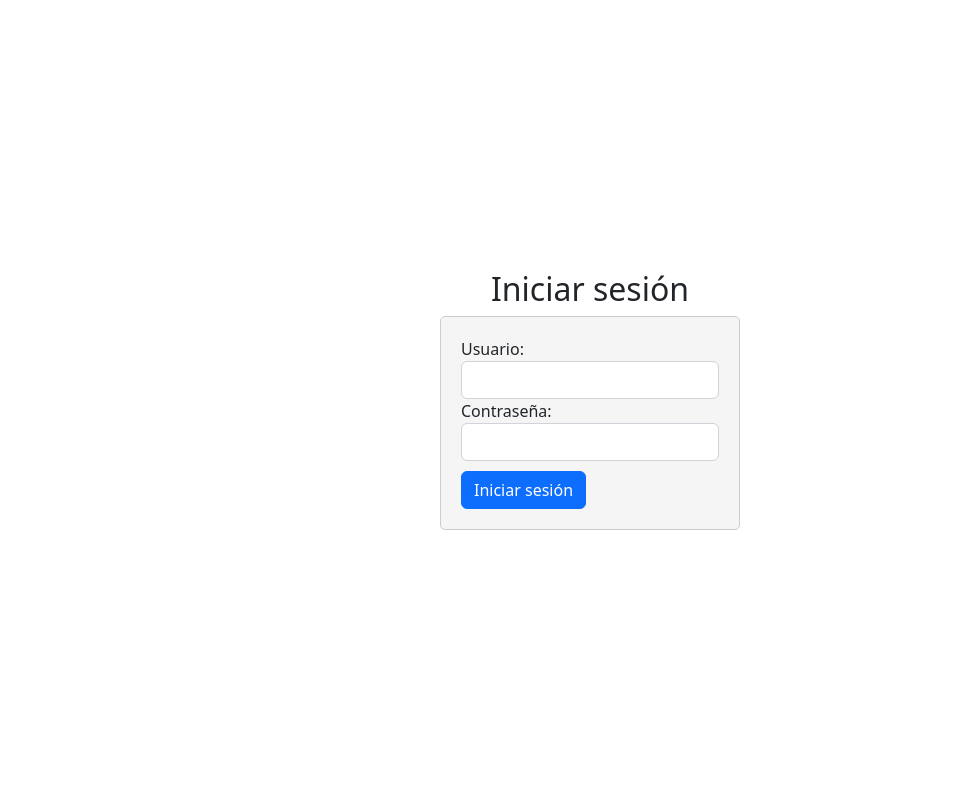
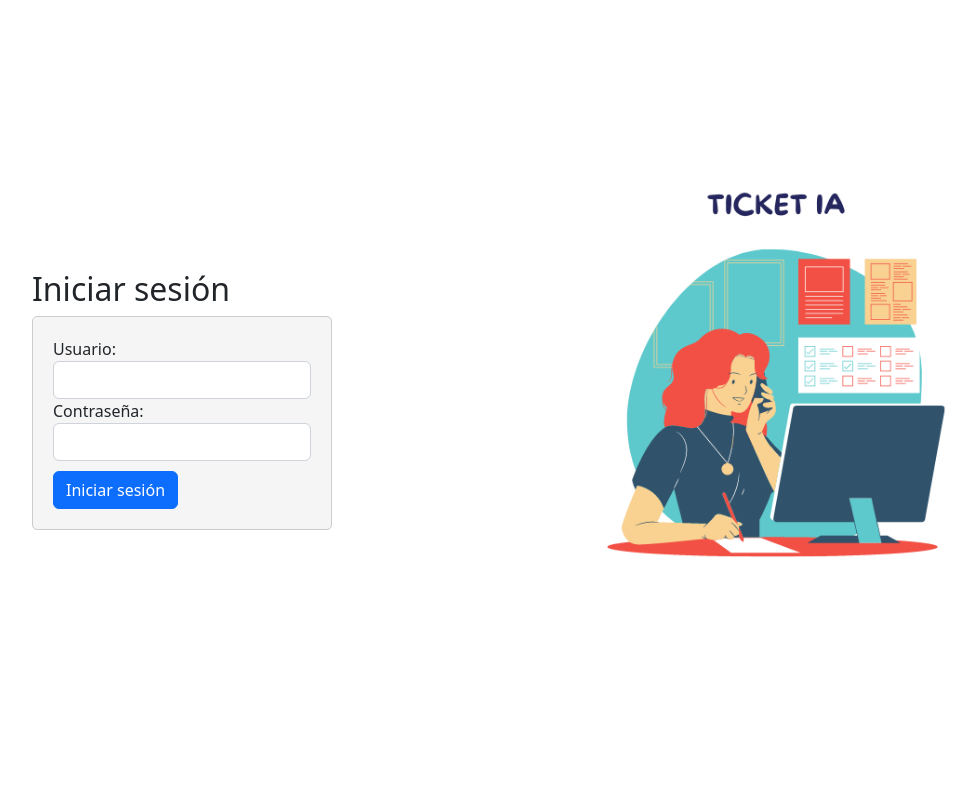
Before and after one commit to TheDeivit/TicketIAProject, a Django app: page /login in a window 1280 px wide. Shown: the whole page, without its empty margins (50-1026 px from the left). Run offline with Django 3.2, Linux system fonts and the light colour scheme; parts of the project's set-up code (start-up, migrations or seed data) failed here and were passed over; some libraries are stand-ins or nearby versions.

Commit message:
Se unifica LOGIN

```diff
--- a/ticket/static/owncss/css/styles.css
+++ b/ticket/static/owncss/css/styles.css
@@ -18,10 +18,21 @@
 }
 
 .image-container {
+  flex: 2;
+  display: flex;
+  justify-content: flex-end;
+  align-items: flex-end;
+}
+.image-container2 {
   display: flex;
   align-items: center;
   justify-content: center;
   height: 80vh;
+}
+
+.image-container2 img {
+  max-width: 80%;
+  max-height: 80%;
 }
 
 .image-container img {
@@ -34,12 +45,14 @@
 }
 
 .login-container {
-
   display: flex;
-  flex-direction: column;
   justify-content: center;
   align-items: center;
   height: 100vh;
+}
+
+.form-container {
+  flex: 1;
 }
 
 .login-form {
@@ -47,8 +60,6 @@
   border: 1px solid #ccc;
   border-radius: 5px;
   padding: 20px;
-  width: 300px; /* Ajusta el ancho según tu preferencia */
-  margin: 0 auto; /* Centra horizontalmente */
   max-width: 300px;
   width: 100%;
 }
--- a/ticket/templates/ticket/create_ticket.html
+++ b/ticket/templates/ticket/create_ticket.html
@@ -7,7 +7,7 @@
   <i class="fa fa-right-from-bracket"></i> Cerrar sesión
 </a>
 
-<div class="image-container">
+<div class="image-container2">
     <img src="{% static 'img/gif.gif' %}" alt="LandImg">
 </div>
 <!-- CREAR O ACTUALIZAR LIBRO -->
--- a/ticket/templates/ticket/index.html
+++ b/ticket/templates/ticket/index.html
@@ -217,5 +217,10 @@
     })
   }
 
+  window.addEventListener('beforeunload', function() {
+    // Realizar una solicitud al servidor para cerrar la sesión
+    fetch('/logout/', { method: 'POST', credentials: 'include' });
+  });
+
 </script>
 {% endblock %}
--- a/ticket/templates/ticket/login.html
+++ b/ticket/templates/ticket/login.html
@@ -1,7 +1,9 @@
 {% extends 'base.html' %}
+{% load static %}
 
 {% block content %}
   <div class="login-container">
+    <div class="form-container">
       <h2>Iniciar sesión</h2>
       {% if error %}
         <p class="error-message">{{ error }}</p>
@@ -19,4 +21,8 @@
         <button type="submit" class="btn btn-primary submit-button">Iniciar sesión</button>
       </form>
     </div>
+    <div class="image-container">
+      <img src="{% static 'img/TICKET IA.png' %}" alt="LandImg">
+    </div>
+  </div>
 {% endblock %}
--- a/ticket/urls.py
+++ b/ticket/urls.py
@@ -16,7 +16,7 @@ urlpatterns = [
     # Ruta para la vista de cierre de sesión
     path('logout', auth_views.LogoutView.as_view(), name='logout'),
     #Ruta para la vista inicial
-    path('', views.landingpage, name='landing'),
+    path('', views.custom_login, name='login'),
     path('create_ticket', login_required(views.create_ticket), name='create_ticket'),
     path('logout/', views.logout_view, name='logout'),
 ]
```
Also changed, not shown: ticket/templates/ticket/landingpage.html (deleted, +0 -19 lines). Lines whose indentation alone changed are shown as unchanged.
